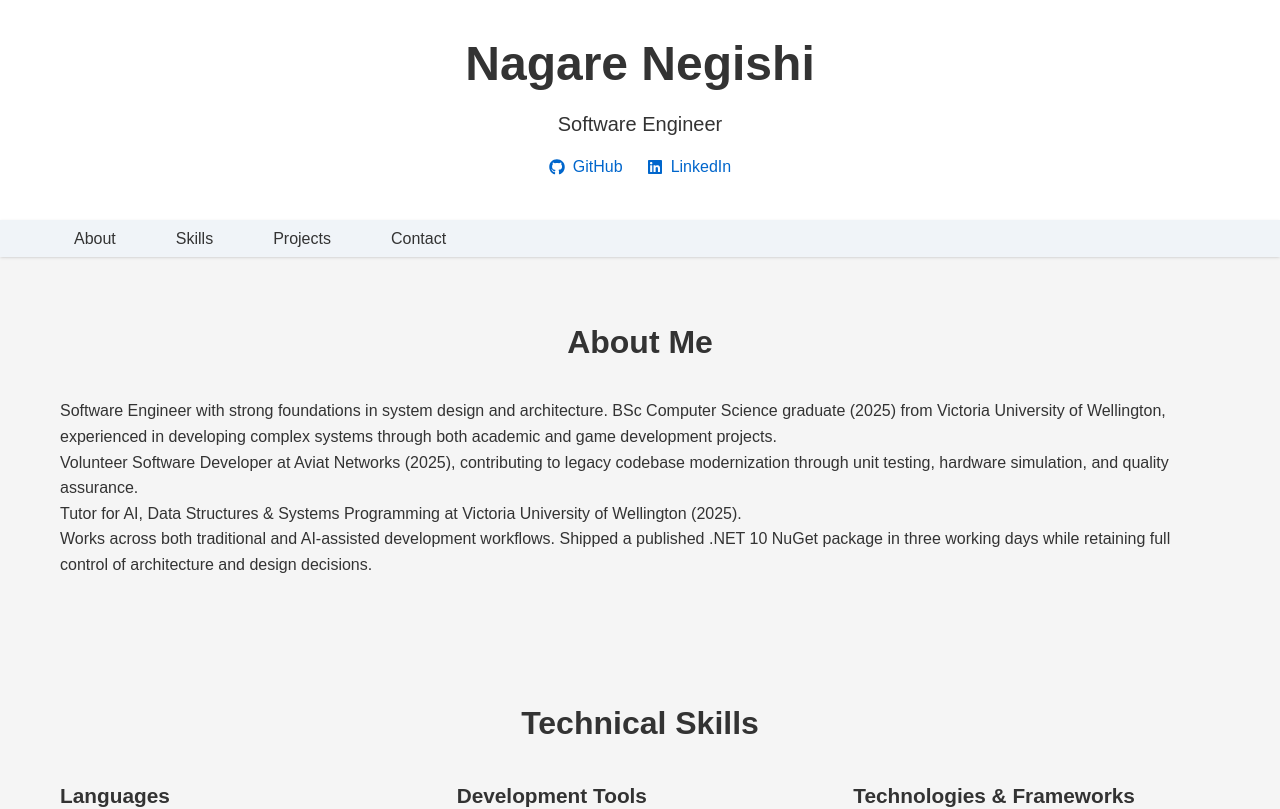
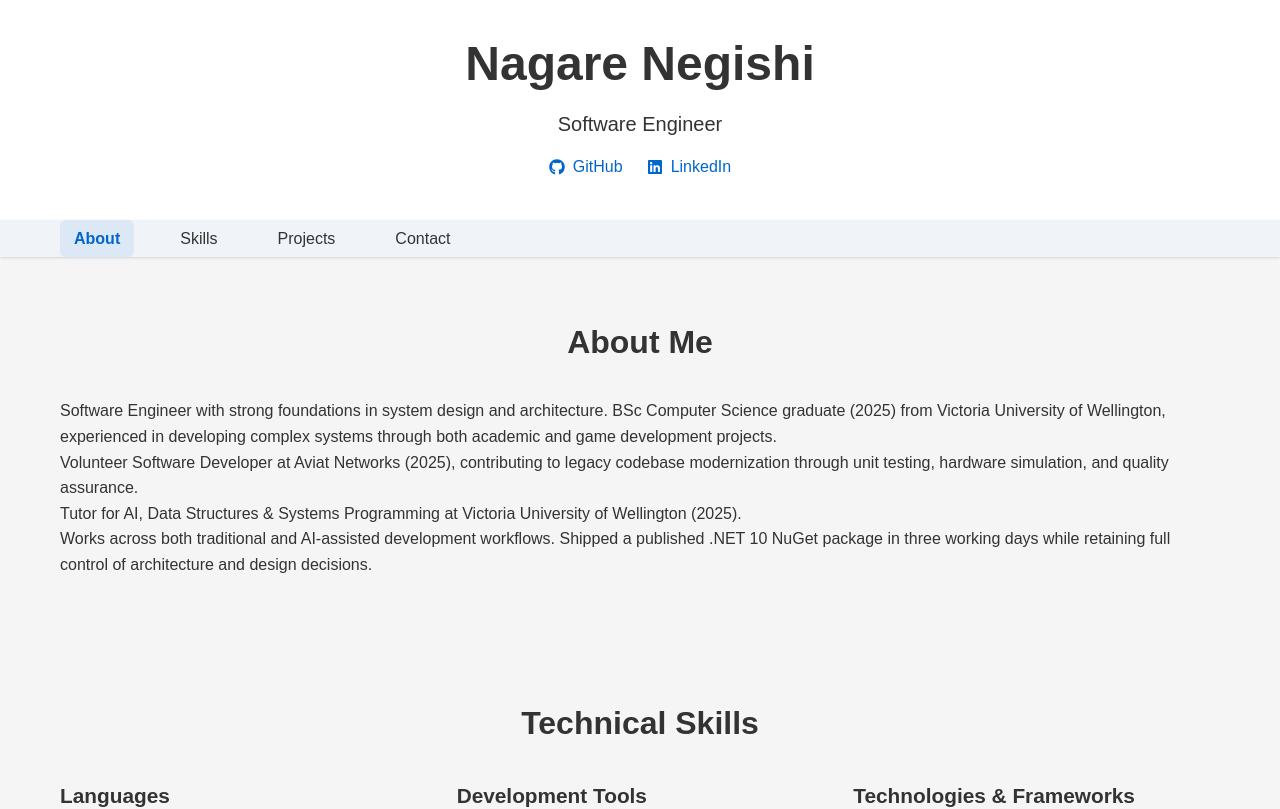
Before and after one commit to NagareNegishi/NagareNegishi.github.io, a React (Vite) app: page / in a window 1280 px wide. Shown: the top 809 px of the page. Built offline with nearby package versions, Linux system fonts and the light colour scheme.

Commit message:
apply active effect #22

```diff
--- a/src/components/Nav.jsx
+++ b/src/components/Nav.jsx
@@ -24,10 +24,10 @@ function Nav() {
         // sticky: scrolls with page until it hits the top, then locks — unlike fixed which is always locked
         <nav className="nav sticky top-0 z-10 shadow-sm">
             <div className="container flex gap-8 py-3">
-                <a href="#about" className="nav-link">About</a>
-                <a href="#skills" className="nav-link">Skills</a>
-                <a href="#projects" className="nav-link">Projects</a>
-                <a href="#contact" className="nav-link">Contact</a>
+                <a href="#about"    className={`nav-link ${active === 'about'    ? 'nav-link-active' : ''}`}>About</a>
+                <a href="#skills"   className={`nav-link ${active === 'skills'   ? 'nav-link-active' : ''}`}>Skills</a>
+                <a href="#projects" className={`nav-link ${active === 'projects' ? 'nav-link-active' : ''}`}>Projects</a>
+                <a href="#contact"  className={`nav-link ${active === 'contact'  ? 'nav-link-active' : ''}`}>Contact</a>
             </div>
         </nav>
     )
```
